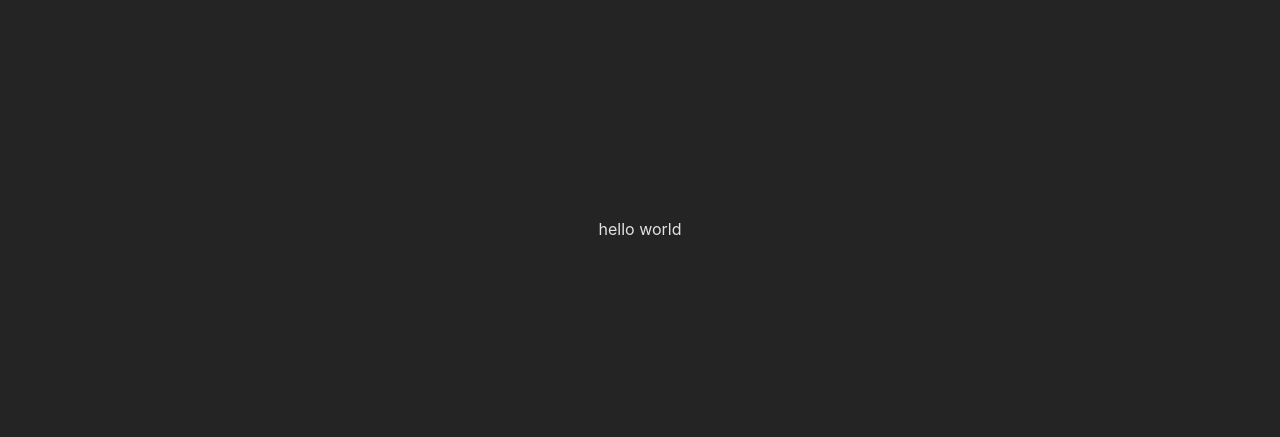
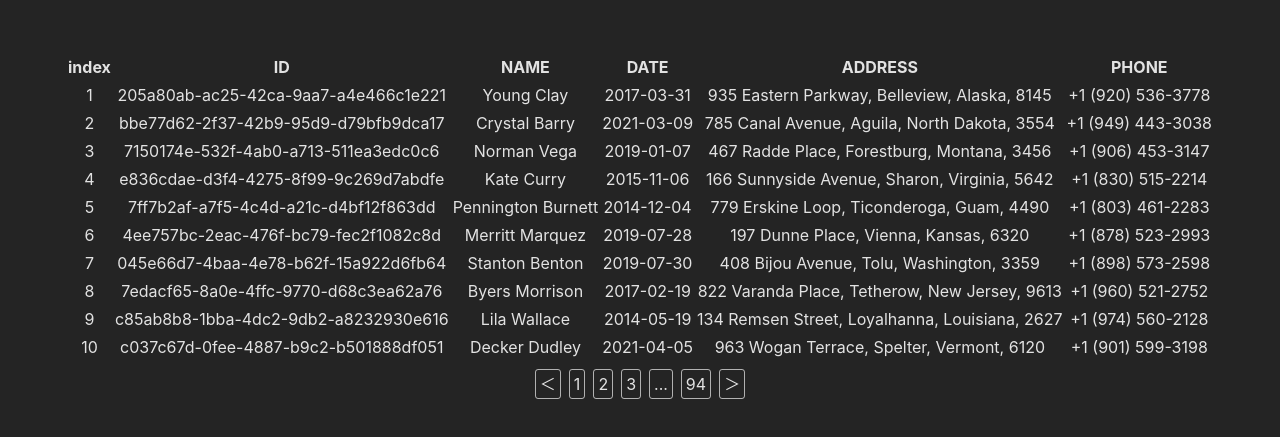
Before and after one commit to KimiaMontazeri/users-table, a React (Vite) app: page / in a window 1280 px wide. Shown: the part 171-608 px from the top of the page. Built offline with nearby package versions, Linux system fonts and the light colour scheme.

Commit message:
feat: add the table and pagination

```diff
--- a/src/App.tsx
+++ b/src/App.tsx
@@ -1,11 +1,8 @@
+import UsersTable from "./components/UsersTable";
 import "./App.css";
 
 function App() {
-  return (
-    <div>
-      <p>hello world</p>
-    </div>
-  );
+  return <UsersTable />;
 }
 
 export default App;
--- /dev/null
+++ b/src/components/Pagination/Pagination.tsx
@@ -0,0 +1,67 @@
+export type PaginationProps = {
+  current: number;
+  pageSize: number;
+  total: number;
+  onClick: (index: number) => void;
+};
+
+export default function Pagination({
+  current,
+  pageSize,
+  total,
+  onClick,
+}: PaginationProps) {
+  const renderPageBlock = (index: number, text?: string) => {
+    const pages = Math.ceil(total / pageSize);
+    // const shouldBeDisabled = index <= 0 || index >= pages;
+
+    return typeof index !== "number" || index < 1 || index > pages ? (
+      <span key={`page_${index}`} className="pagination-block">
+        {text || index}
+      </span>
+    ) : (
+      <span
+        key={`page_${index}`}
+        className="pagination-block"
+        onClick={() => onClick(index)}
+      >
+        {text || index}
+      </span>
+    );
+  };
+
+  const renderMiddleElements = () => {
+    const pages = Math.ceil(total / pageSize);
+
+    let middleElements = [renderPageBlock(current)];
+    const leftSideSize = current - 2 <= 0 ? 1 : current - 2;
+
+    for (let i = current; i > leftSideSize; i--) {
+      middleElements = [renderPageBlock(i - 1), ...middleElements];
+    }
+
+    const rightSideSize = current + 2 > pages ? pages : current + 2;
+
+    for (let i = current; i < rightSideSize; i++) {
+      middleElements = [...middleElements, renderPageBlock(i + 1)];
+    }
+
+    return (
+      <>
+        {current - 3 >= 1 && renderPageBlock(1)}
+        {current - 3 > 1 && renderPageBlock(-1, "...")}
+        {...middleElements}
+        {current + 3 < pages && renderPageBlock(-2, "...")}
+        {current + 3 <= pages && renderPageBlock(pages)}
+      </>
+    );
+  };
+
+  return (
+    <div className="pagination-container">
+      {renderPageBlock(current - 1, "＜")}
+      {renderMiddleElements()}
+      {renderPageBlock(current + 1, "＞")}
+    </div>
+  );
+}
--- /dev/null
+++ b/src/components/UsersTable/User/User.tsx
@@ -0,0 +1,23 @@
+import { UserDataProps } from "..";
+
+export default function User({
+  id,
+  name,
+  date,
+  address,
+  phone,
+  index,
+}: UserDataProps & {
+  index: number;
+}) {
+  return (
+    <tr style={{ border: "3px solid white" }}>
+      <td>{index}</td>
+      <td>{id}</td>
+      <td>{name}</td>
+      <td>{date}</td>
+      <td>{address}</td>
+      <td>{phone}</td>
+    </tr>
+  );
+}
--- /dev/null
+++ b/src/components/UsersTable/UsersTable.tsx
@@ -0,0 +1,54 @@
+import { useEffect, useState } from "react";
+import records from "../../records.json";
+import Pagination from "../Pagination/Pagination";
+import User from "./User/User";
+
+/* Types */
+export type UserDataProps = (typeof records)[number];
+
+/* Constants */
+const KEYS = Object.keys(records[0]);
+const LENGTH = records.length;
+const FIRST_PAGE = 1;
+const PAGE_SIZE = 10;
+
+export default function UsersTable() {
+  const [currentPage, setCurrentPage] = useState(FIRST_PAGE); // 1-indexed
+  const [currentUsersData, setCurrentUsersData] = useState<UserDataProps[]>();
+
+  useEffect(() => {
+    const start = (currentPage - 1) * PAGE_SIZE;
+    const end = start + PAGE_SIZE;
+    setCurrentUsersData(records.slice(start, end));
+  }, [currentPage]);
+
+  return (
+    <>
+      <table>
+        <thead>
+          <tr>
+            <th>index</th>
+            {KEYS.map((key, index) => (
+              <th key={index}>{key.toUpperCase()}</th>
+            ))}
+          </tr>
+        </thead>
+        <tbody>
+          {currentUsersData?.map((item) => (
+            <User
+              key={item.id}
+              index={records.findIndex((record) => record.id === item.id) + 1}
+              {...item}
+            />
+          ))}
+        </tbody>
+      </table>
+      <Pagination
+        current={currentPage}
+        pageSize={PAGE_SIZE}
+        total={LENGTH}
+        onClick={(index: number) => setCurrentPage(index)}
+      />
+    </>
+  );
+}
--- /dev/null
+++ b/src/components/UsersTable/index.ts
@@ -0,0 +1,2 @@
+export { default } from "./UsersTable";
+export type { UserDataProps } from "./UsersTable";
--- a/src/index.css
+++ b/src/index.css
@@ -15,7 +15,14 @@ body {
   min-height: 100vh;
 }
 
-/* h1 {
-  font-size: 3.2em;
-  line-height: 1.1;
-} */
+.pagination-container {
+  padding: 10px;
+}
+
+.pagination-block {
+  border: 1px solid rgba(255, 255, 255, 0.647);;
+  border-radius: 3px;
+  padding: 4px;
+  margin: 4px;
+  cursor: pointer;
+}
```
Also changed, not shown: src/components/Pagination/index.ts (added), src/components/UsersTable/User/index.ts (added).
